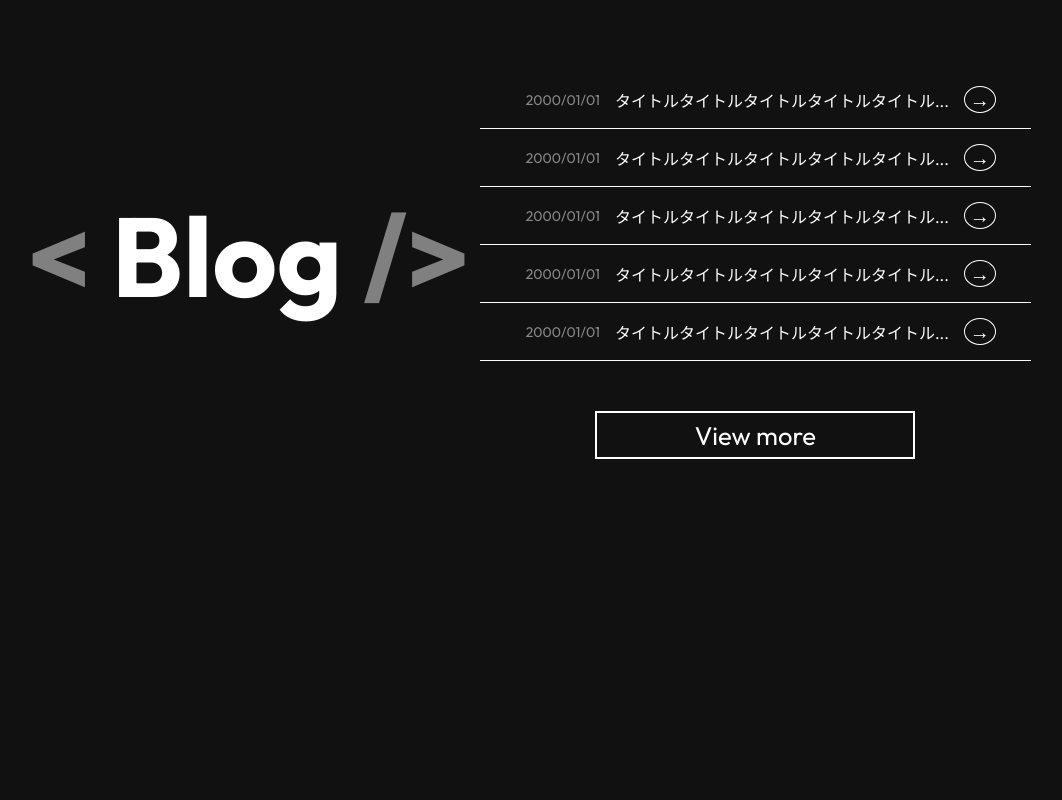
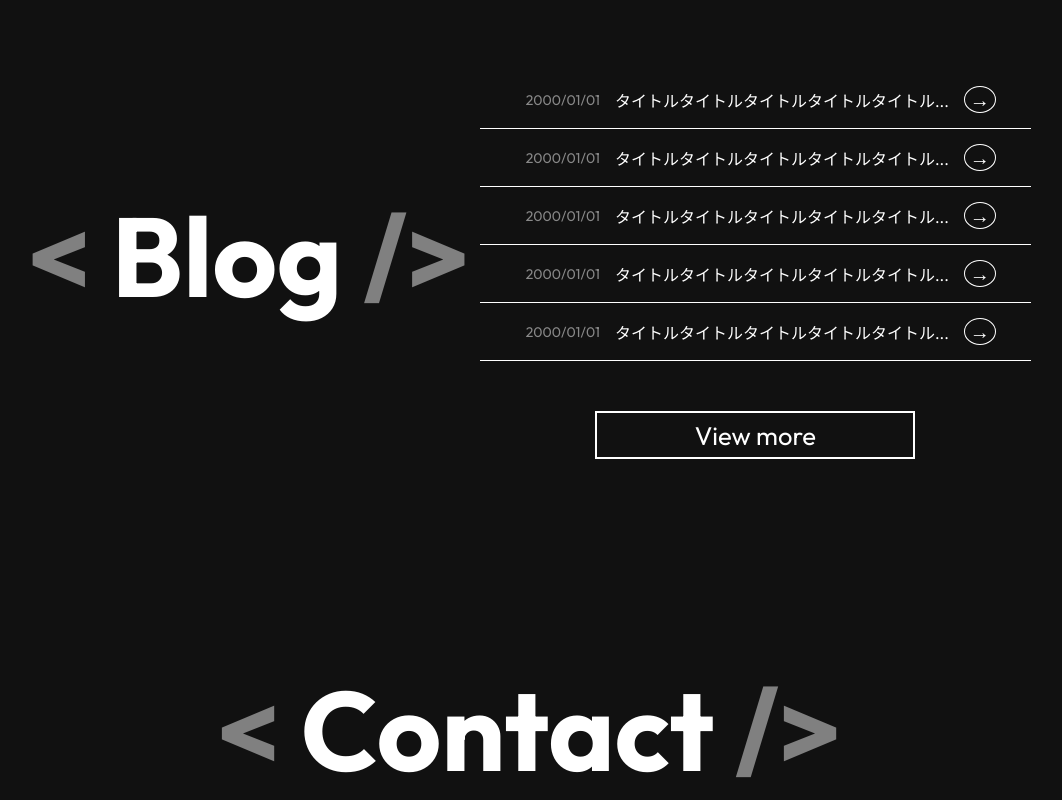
Before and after one commit to Kobutaemon/makeit, a React (Vite) app: page / in a window 1280 px wide. Shown: the part 3888-4688 px from the top of the page, without its empty margins (111-1173 px from the left). Before the commit the page ends 4347 px from the top, so only its background shows below. Built offline with nearby package versions, Linux system fonts and the light colour scheme.

Commit message:
Contactコンポーネントを作成

```diff
--- a/src/App.tsx
+++ b/src/App.tsx
@@ -6,6 +6,7 @@ import AboutUs from './components/AboutUs/AboutUs'
 import Activity from './components/Activity/Activity'
 import Team from './components/Team/Team'
 import Blog from './components/Blog/Blog'
+import Contact from './components/Contact/Contact'
 
 function App() {
 
@@ -19,6 +20,7 @@ function App() {
         <Activity />
         <Team />
         <Blog />
+        <Contact />
       </div>
     </>
   )
--- /dev/null
+++ b/src/components/Contact/Contact.css
@@ -0,0 +1,3 @@
+.contact-title {
+  text-align: center;
+}
--- /dev/null
+++ b/src/components/Contact/Contact.tsx
@@ -0,0 +1,16 @@
+import React from 'react'
+import './Contact.css'
+import SectionTitle from '../SectionTitle/SectionTitle'
+
+function Contact() {
+  return (
+    <div>
+      <div className="contact-title">
+        <SectionTitle title="Contact" />
+      </div>
+
+    </div>
+  )
+}
+
+export default Contact
```
